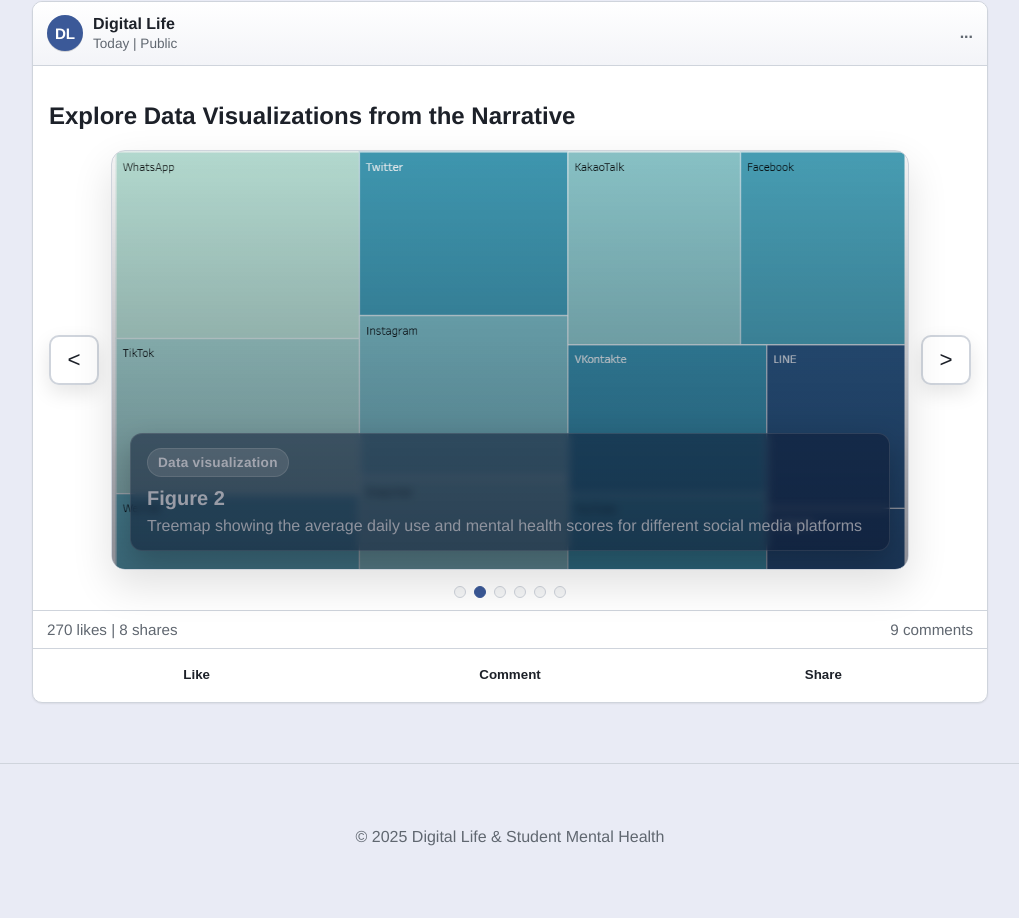
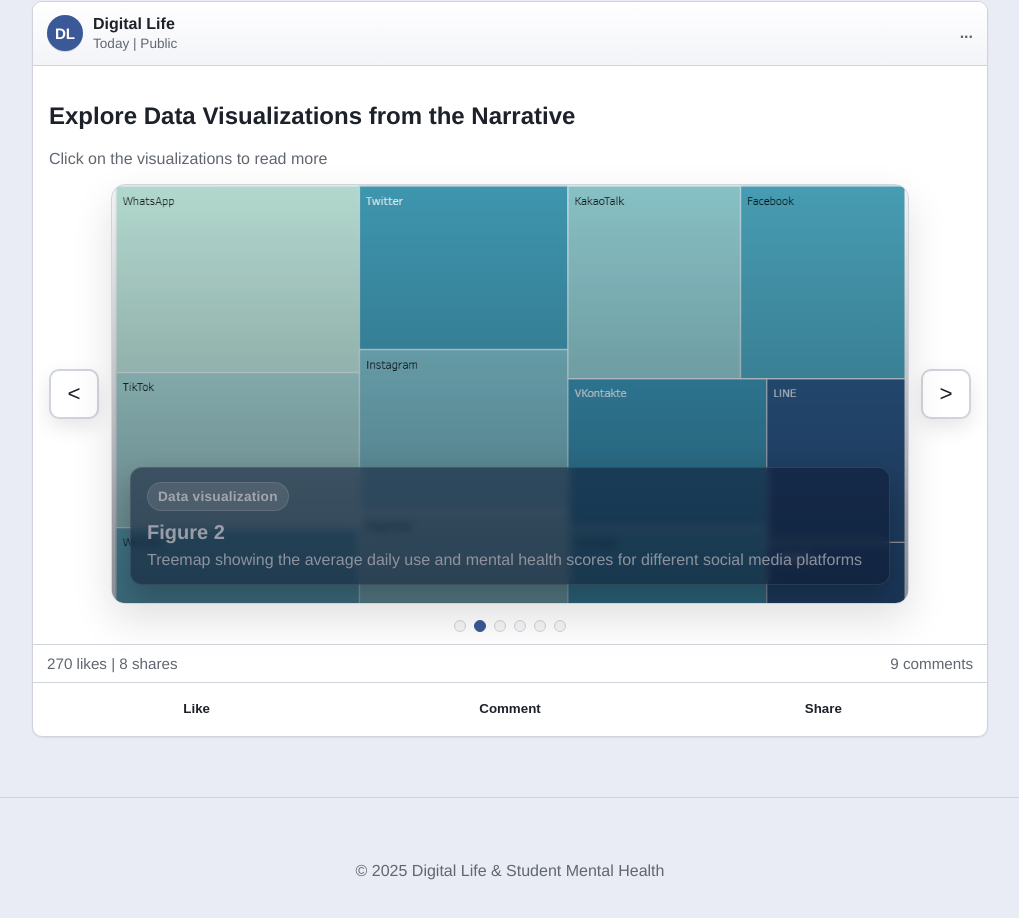
Before and after one commit to iamchrisescobar/digital_life_mental_health, a React (Vite) app: page /narrative in a window 1280 px wide. Shown: the part 2844-3762 px from the top of the page, without its empty margins (130-1149 px from the left). Before the commit the page ends 3738 px from the top, so only its background shows below. Built offline with nearby package versions, Linux system fonts and the light colour scheme.

Commit message:
minor changes

```diff
--- a/src/pages/Home.jsx
+++ b/src/pages/Home.jsx
@@ -214,6 +214,7 @@
         comments={engagement.slider.comments}
         shares={engagement.slider.shares}
       >
+        <p className="muted">Click on the visualizations to read more</p>
         <div className="slider">
           <button className="slider-btn" type="button" aria-label="Previous slide" onClick={prevSlide}>
             &lt;
--- a/src/pages/Narrative.jsx
+++ b/src/pages/Narrative.jsx
@@ -461,7 +461,6 @@
             Figure 8: Plot displaying the average socical media use associated
             with the mental health effects based on college standings
           </figcaption>
-          {/* TODO: Add DistributionOfAcademicLevel.png */}
           <p className="muted" style={{ fontWeight: 700 }}>
             Question: What is the effect of social media on college
             underclassmen vs upperclassmen? (8)
```
Also changed, not shown: 3 other files (tests, documents, lock files or other folders).
